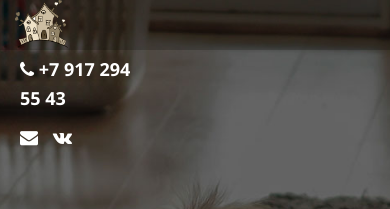
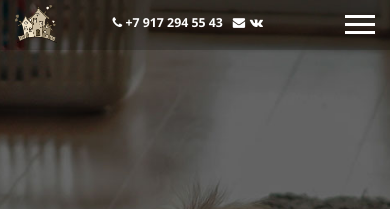
Before and after one commit to ilnur-z/montessori-land, a website: page app/index.html in a window 390 px wide. Shown: the top 209 px of the page. Drawn offline with Linux system fonts and the light colour scheme.

Commit message:
Доработка модбильной версии меню

```diff
--- a/app/index.html
+++ b/app/index.html
@@ -64,7 +64,7 @@
 						<li><a href="#">Контакты</a></li>
 					</ul>
 				</div>
-				<div class="col-lg-3 col-lg-offset-9 col-sm-4 col-sm-offset-8 col-xs-5">
+				<div class="col-lg-3 col-lg-offset-9 col-sm-4 col-sm-offset-8 col-xs-7 col-xs-offset-3 ">
 					<ul class="contact_list">
 						<li><i class="fa fa-phone" aria-hidden="true"></i> +7 917 294 55 43</li>
 						<li><a href="mailto:montessori@mail.ru"><i class="fa fa-envelope" aria-hidden="true"></i><span class="desc"> montessori@mail.ru</span></a></li>
@@ -72,6 +72,14 @@
 					</ul>
 
 				</div>
+				<div class="col-xs-2 visible-xs">
+					<div class="menu_btn ">
+	  					<span class="menu_btn_item"></span>
+	  					<span class="menu_btn_item"></span>
+	  					<span class="menu_btn_item"></span>
+					</div>
+				</div>
+
 			</div>
 		</div>
 
--- a/app/js/common.js
+++ b/app/js/common.js
@@ -38,6 +38,10 @@ $(function() {
 		return false;
 	});
 
+	$(".menu_btn").click(function(){
+  		$(this).toggleClass("open");
+	});
+
 	//Chrome Smooth Scroll
 	try {
 		$.browserSelector();
--- a/sass/_media.sass
+++ b/sass/_media.sass
@@ -45,14 +45,20 @@
 	.logo
 		top: 0
 		img
-			height: 50px
+			height: 40px
+			margin: 5px 0
 	.contact_list
+		margin: 0
 		li
 			display: inline-block
-			padding: 5px
+			padding: 13px 0px
+			height: 50px
+			font-size: em(11px)
 		li
 			.desc
 				display: none
+			&:first-child
+				margin-right: 5px
 
 
 
--- a/sass/_vars.sass
+++ b/sass/_vars.sass
@@ -1 +1,4 @@
 @import "bourbon"
+
+$menu-width: 30px
+$menu-height: 20px
--- a/sass/header.sass
+++ b/sass/header.sass
@@ -106,10 +106,10 @@ h3
 		padding-top: 15px
 		padding-bottom: 12px
 
-		+transition-property(border);
-		+transition-duration(0.2s);
-		+transition-timing-function(ease);
-		+transition-delay(0.1s);
+		+transition-property(border)
+		+transition-duration(0.2s)
+		+transition-timing-function(ease)
+		+transition-delay(0.1s)
 		&:hover
 			border-bottom-width: 3px
 			border-bottom-color: #ebe5d5
@@ -124,9 +124,9 @@ h3
 			text-decoration: none
 			outline: none
 			+transition-property(text-shadow);
-			+transition-duration(0.07s);
+			+transition-duration(0.07s)
 			+transition-timing-function(ease-in-out);
-			+transition-delay(0.0s);
+			+transition-delay(0.0s)
 			&:hover
 				color: #fff
 				text-shadow: 0 0 10px
@@ -150,5 +150,39 @@ h3
 		&:first-child
 			font-family: "OpenSansBold"
 
+.menu_btn
+	width: $menu-width
+	height: $menu-height
+	margin-left: 0
+	margin-top: 15px
+	position: relative
+	float: right
+	z-index: 50
+
+	&:hover
+		cursor: pointer
+	&.open
+		.menu_btn_item
+			background: #fff
+			&:first-child
+				+transform-origin(0px)
+				+transform(translateY(-1px) translateX(5px) rotate(45deg))
+
+			&:nth-child(2)
+				opacity: 0
+			&:nth-child(3)
+				+transform-origin(0px)
+				+transform(translateY(4px) translateX(5px) rotate(-45deg))
+
+.menu_btn_item
+	+transition(all 0.2s)
+	display: block
+	width: $menu-width
+	height: 3px
+	margin: 0 0 5px
+	background: #fff
+	position: relative
+
+
 .hidden
 	display: none
```
Also changed, not shown: app/css/header.min.css, app/css/main.min.css.
